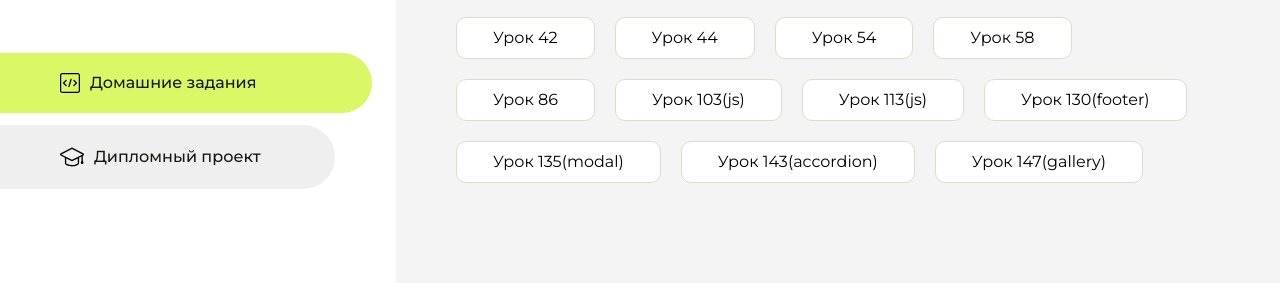
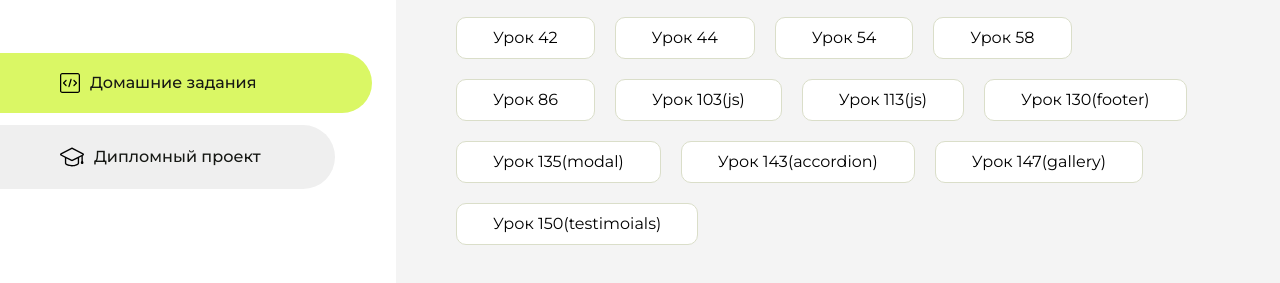
Before and after one commit to Nikita-front56/Homework-1, a plain HTML site: page index.html in a window 1280 px wide. Shown: the part 283-566 px from the top of the page. Drawn offline with Linux system fonts and the light colour scheme.

Commit message:
Update index.html

```diff
--- a/index.html
+++ b/index.html
@@ -140,6 +140,9 @@
                     <li class="content__list-item">
                         <a href="wake-bake-gallery/index.html">Урок 147(gallery)</a>
                     </li>
+                    <li class="content__list-item">
+                        <a href="wake-bake-testimoials/index.html">Урок 150(testimoials)</a>
+                    </li>
 
                 </ul>
             </div>
```
